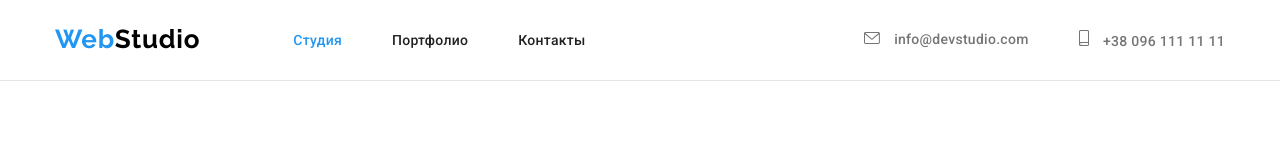
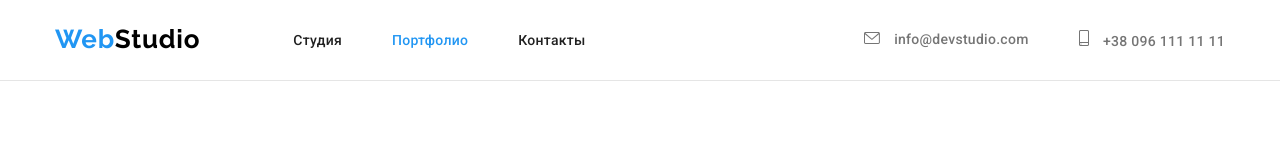
Before and after one commit to Anastasiia-Harmash/goit-markup-hw-04, a plain HTML site: page portfolio.html in a window 1280 px wide. Shown: the top 160 px of the page. Drawn offline with nearby package versions, Linux system fonts and the light colour scheme.

Commit message:
Правильное размещение cursor в хедере

```diff
--- a/portfolio.html
+++ b/portfolio.html
@@ -36,10 +36,10 @@
 
                 <ul class="site-nav">
                     <li class="site-nav-item">
-                        <a class="site-nav-link current" href="./index.html">Студия</a>
+                        <a class="site-nav-link cursor" href="./index.html">Студия</a>
                     </li>
                     <li class="site-nav-item">
-                        <a class="site-nav-link  cursor" href="portfolio.html">Портфолио</a>
+                        <a class="site-nav-link  current" href="portfolio.html">Портфолио</a>
                     </li>
                     <li class="site-nav-item">
                         <a class="site-nav-link cursor" href="">Контакты</a>
```
